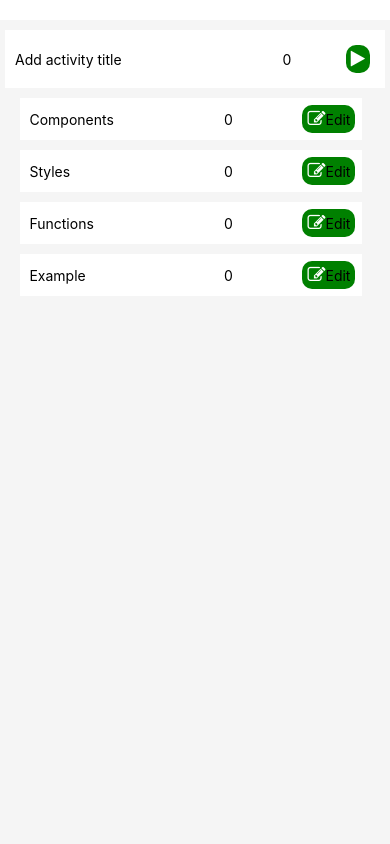
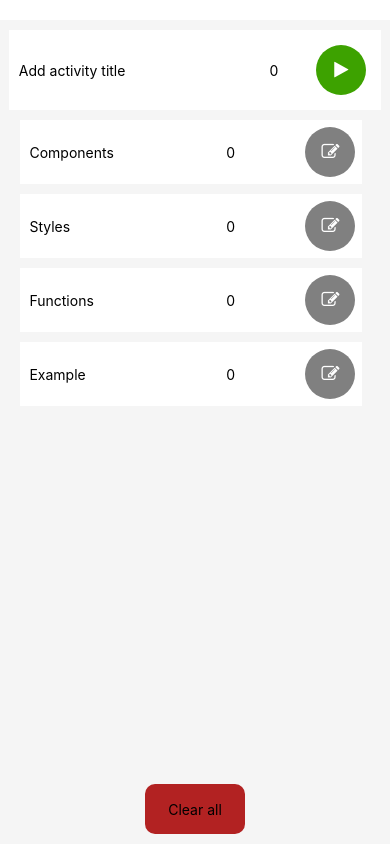
Before and after one commit to nata-kab/TimeTracker, a React Native app: screen / in a window 390 px wide. Built offline with nearby package versions, Linux system fonts and the light colour scheme.

Commit message:
feat: add button to GeneralScreen

```diff
--- a/src/components/GeneralScreen/index.js
+++ b/src/components/GeneralScreen/index.js
@@ -1,6 +1,8 @@
 import React from "react";
 import { View, SafeAreaView, StyleSheet } from "react-native";
+
 import MainTask from "../MainTask";
+import ButtonHelper from "../Shared/ButtonHelper";
 import TrackersList from "../TrackersList";
 
 const GeneralScreen = () => {
@@ -9,6 +11,9 @@ const GeneralScreen = () => {
       <View style={styles.container}>
         <MainTask />
         <TrackersList />
+        <ButtonHelper buttonColor="#b22222" borderRadius={10} buttonWidth={100}>
+          Clear all
+        </ButtonHelper>
       </View>
     </SafeAreaView>
   );
--- a/src/components/MainTask/TaskTitleInput/index.js
+++ b/src/components/MainTask/TaskTitleInput/index.js
@@ -1,25 +1,41 @@
 import React, { useState } from "react";
-import { TextInput, StyleSheet } from "react-native";
+import { TextInput, StyleSheet, View } from "react-native";
 
 const TaskTitleInput = ({ title, setTitle }) => {
   return (
-    <TextInput
-      styles={styles.input}
-      onChangeText={setTitle}
-      value={title}
-      placeholder="Add activity title"
-      maxLength={60}
-    ></TextInput>
+    <View>
+      <TextInput
+        styles={styles.input}
+        onChangeText={setTitle}
+        value={title}
+        placeholder="Add activity title"
+        maxLength={40}
+        // multiline={true}
+      />
+    </View>
   );
 };
 
+//TODO handle the styles if the text will be too long so that the text input does not expand
+
 const styles = StyleSheet.create({
+  container: {
+    display: "flex",
+    flexGrow: 0,
+    flexBasis: "50%",
+    maxWidth: "50%",
+    borderWidth: 1,
+    borderColor: "red",
+    overflow: "hidden",
+  },
   input: {
     backgroundColor: "#DCDCDC",
     height: 40,
     margin: 12,
     borderWidth: 1,
     padding: 10,
+    width: "50%",
+    borderWidth: 1,
   },
 });
 export default TaskTitleInput;
--- a/src/components/MainTask/index.js
+++ b/src/components/MainTask/index.js
@@ -38,10 +38,10 @@ const MainTask = () => {
       <TaskTitleInput title={activityTitle} setTitle={setActivityTitle} />
       <TimeRecord activityTime={activityTime} />
       <ButtonHelper
-        color="#3da200"
+        buttonColor="#3da200"
         iconName={"play"}
         onPress={handleAddActivity}
-      ></ButtonHelper>
+      />
     </View>
   );
 };
@@ -52,7 +52,7 @@ const styles = StyleSheet.create({
     flexDirection: "row",
     alignItems: "center",
     justifyContent: "space-between",
-    width: "100%",
+    width: "98%",
     backgroundColor: "#ffffff",
     margin: 5,
     padding: 10,
--- a/src/components/Shared/ButtonHelper/index.js
+++ b/src/components/Shared/ButtonHelper/index.js
@@ -1,26 +1,43 @@
 import React from "react";
 import { TouchableOpacity, Text, StyleSheet } from "react-native";
-import { func, oneOfType, string, node } from "prop-types";
+import { func, oneOfType, string, node, number } from "prop-types";
 import FontAwesome from "react-native-vector-icons/FontAwesome";
 
-const ButtonHelper = ({ children, onPress, color, iconName }) => {
+const ButtonHelper = ({
+  children,
+  onPress,
+  buttonColor,
+  iconName,
+  borderRadius,
+  buttonWidth,
+}) => {
   return (
-    <TouchableOpacity style={styles.button} onPress={onPress}>
+    <TouchableOpacity
+      style={styles(buttonColor, borderRadius, buttonWidth).button}
+      onPress={onPress}
+    >
       {iconName && <FontAwesome name={iconName} size={18} color="#ffffff" />}
-      <Text>{children}</Text>
+      {children && <Text>{children}</Text>}
     </TouchableOpacity>
   );
 };
 
-const styles = StyleSheet.create({
+const styles = (buttonColor, borderRadius, buttonWidth) =>
+  StyleSheet.create({
     button: {
       display: "flex",
       flexDirection: "row",
       alignItems: "center",
-    backgroundColor: "green",
-    borderRadius: 10,
+      justifyContent: "center",
+      backgroundColor: buttonColor,
+      width: buttonWidth,
+      height: 50,
+      borderRadius: borderRadius,
       margin: 5,
       padding: 5,
+    },
+    text: {
+      textAlign: "center",
     },
   });
 
@@ -28,14 +45,18 @@ ButtonHelper.propTypes = {
   iconName: string,
   onPress: func,
   children: oneOfType([string, node]),
-  color: string,
+  buttonColor: string,
+  borderRadius: number,
+  buttonWidth: number,
 };
 
 ButtonHelper.defaultProps = {
-  iconName: false,
+  iconName: null,
   onPress: null,
   children: null,
-  color: null,
+  buttonColor: null,
+  borderRadius: 50,
+  buttonWidth: 50,
 };
 
 export default ButtonHelper;
--- a/src/components/TrackersList/TrackerItem/index.js
+++ b/src/components/TrackersList/TrackerItem/index.js
@@ -14,9 +14,7 @@ const TrackerItem = ({
     <View key={activityId} style={styles.listItem}>
       <Title text={activityName} />
       <TimeRecord activityTime={activityTime} />
-      <ButtonHelper color="white" iconName="edit">
-        Edit
-      </ButtonHelper>
+      <ButtonHelper iconName="edit" buttonColor="gray" />
     </View>
   );
 };
```
Lines whose indentation alone changed are shown as unchanged.
